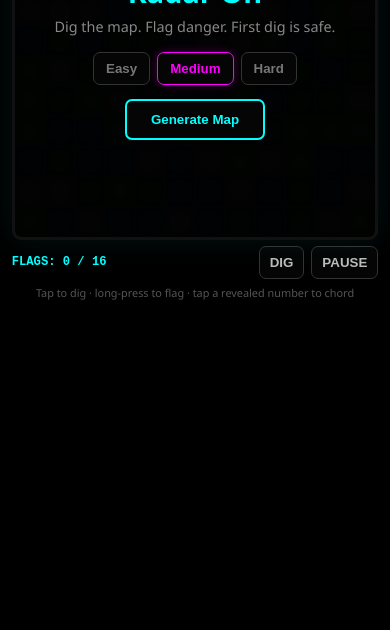
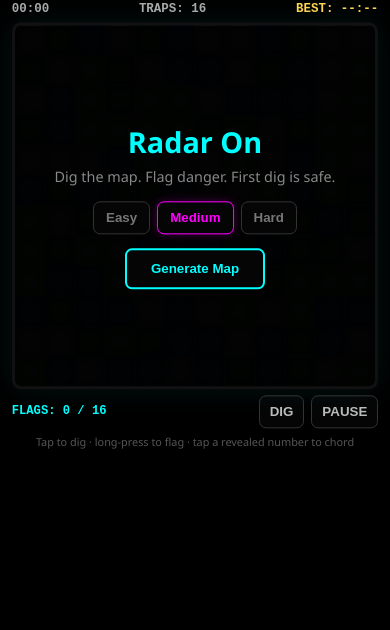
Before and after one commit to noagrp/roguemap.explorer, a plain HTML site: page index.html in a window 390 px wide. Shown: the part 214-844 px from the top of the page. Drawn offline with Linux system fonts and the light colour scheme.

Commit message:
Balance game vertically on taller mobile screens

```diff
--- a/index.html
+++ b/index.html
@@ -14,8 +14,8 @@
 :root{--cyan:#00ffff;--pink:#ff00ff;--board:min(94vw,540px,72vh)}
 *{box-sizing:border-box;margin:0;padding:0;-webkit-tap-highlight-color:transparent}
 html,body{width:100%;height:100%}
-body{background:#000;color:#fff;font-family:Segoe UI,Tahoma,sans-serif;min-height:100vh;min-height:100dvh;overflow:hidden;touch-action:none;display:flex;justify-content:center;padding:max(6px,env(safe-area-inset-top)) max(6px,env(safe-area-inset-right)) max(6px,env(safe-area-inset-bottom)) max(6px,env(safe-area-inset-left))}
-#gameWrapper{width:min(100%,560px);height:100%;display:flex;flex-direction:column;align-items:center;gap:6px}
+body{background:#000;color:#fff;font-family:Segoe UI,Tahoma,sans-serif;min-height:100vh;min-height:100dvh;overflow:hidden;touch-action:none;display:flex;justify-content:center;align-items:center;padding:max(6px,env(safe-area-inset-top)) max(6px,env(safe-area-inset-right)) max(6px,env(safe-area-inset-bottom)) max(6px,env(safe-area-inset-left))}
+#gameWrapper{width:min(100%,560px);height:auto;max-height:100%;display:flex;flex-direction:column;align-items:center;gap:6px;transform:translateY(-1.5vh)}
 #headerZone{text-align:center;flex:0 0 auto}
 h1{font-size:clamp(1.5rem,7vw,2.4rem);color:var(--cyan);text-shadow:0 0 15px var(--cyan);letter-spacing:4px;text-transform:uppercase}
 #subText{font-size:.82rem;color:var(--pink);text-shadow:0 0 8px var(--pink)}
@@ -40,7 +40,7 @@ h1{font-size:clamp(1.5rem,7vw,2.4rem);color:var(--cyan);text-shadow:0 0 15px var
 #controlPanel{width:var(--board);display:grid;grid-template-columns:1fr auto auto;align-items:center;gap:7px;font:700 .76rem monospace;color:var(--cyan)}
 .ctl{color:#bbb;padding:8px 10px}.ctl.active{color:var(--pink);border-color:var(--pink);box-shadow:0 0 9px rgba(255,0,255,.2)}
 #hint{font-size:.68rem;color:#555;text-align:center;min-height:14px}
-@media(max-height:680px){:root{--board:min(88vw,500px,66vh)}h1{font-size:1.35rem}#subText{display:none}}
+@media(max-height:680px){:root{--board:min(88vw,500px,66vh)}body{align-items:flex-start}#gameWrapper{height:100%;max-height:none;transform:none}h1{font-size:1.35rem}#subText{display:none}}
 @media(prefers-reduced-motion:reduce){.cell,.enemy{transition:none;animation:none}}
 </style>
 </head>
```
